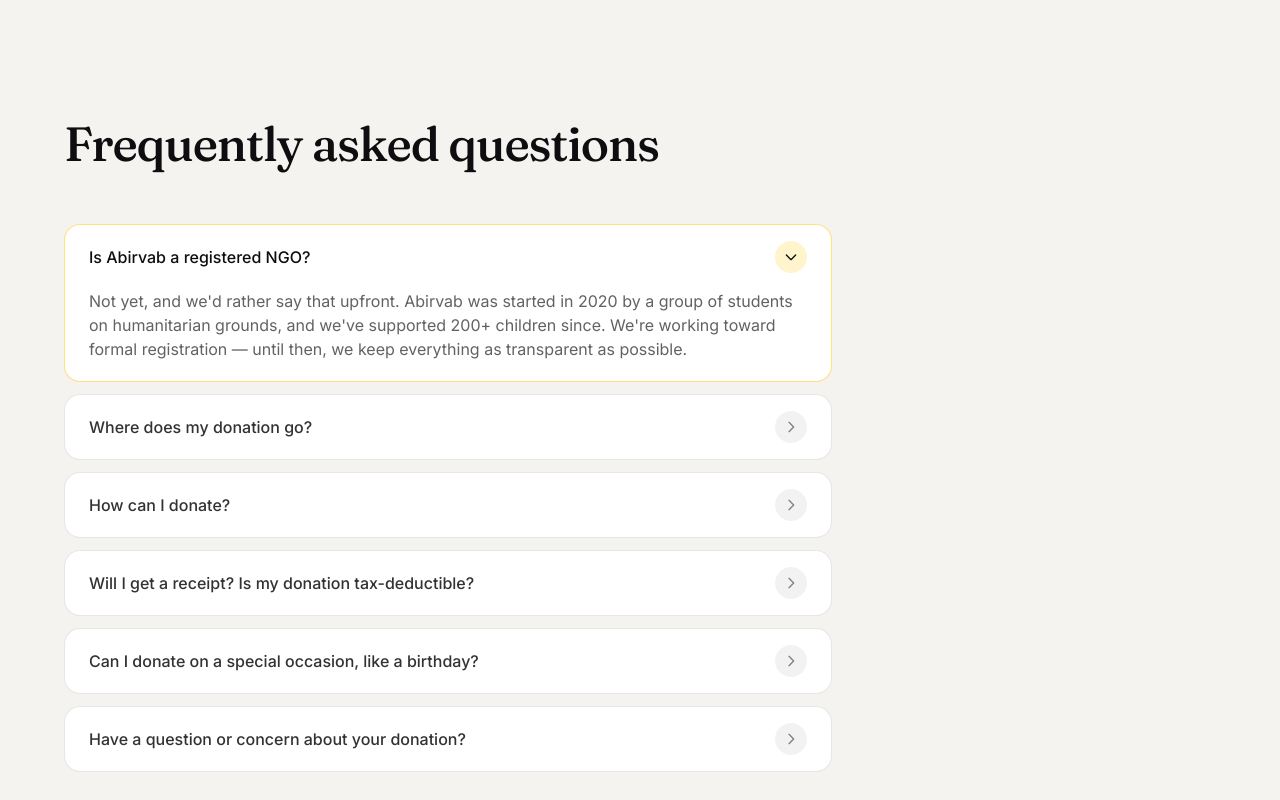
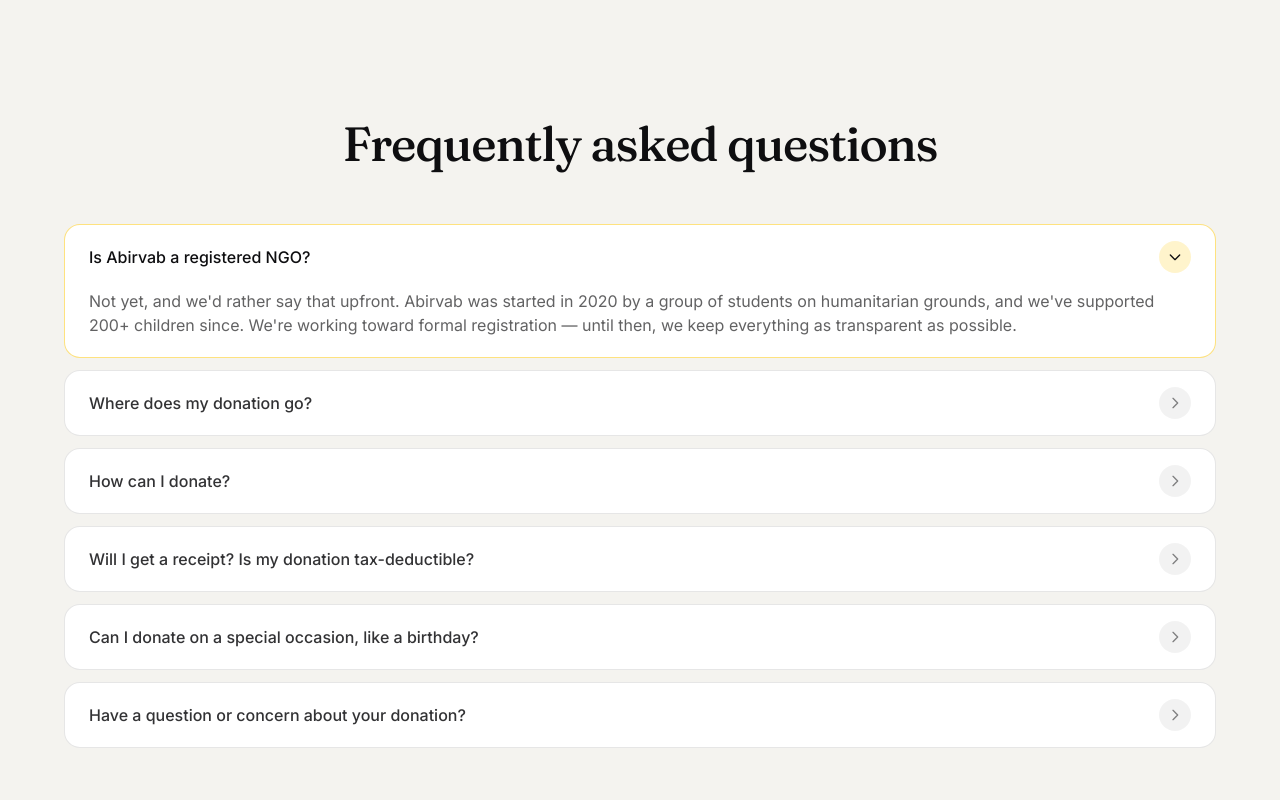
Before and after one commit to PrasunV/Abirvab, a React (Vite) app: page / in a window 1280 px wide. Shown: the part 2020-2820 px from the top of the page. Built offline with nearby package versions, Linux system fonts and the light colour scheme.

Commit message:
FAQ: left-align heading on mobile, center on desktop

```diff
--- a/src/components/FAQ.jsx
+++ b/src/components/FAQ.jsx
@@ -39,12 +39,17 @@
   }, [])
 
   return (
-    <Section ref={scope} className="bg-paper py-24 md:py-32">
-      <h2 className="font-display text-4xl font-medium tracking-tight text-ink md:text-5xl">
+    <Section
+      ref={scope}
+      className="bg-paper py-24 md:py-32"
+      innerClassName="mx-auto max-w-3xl"
+    >
+      {/* Left-aligned on mobile, centered from md up (matches the rest of the site's wide sections). */}
+      <h2 className="font-display text-4xl font-medium tracking-tight text-ink text-left md:text-center md:text-5xl">
         Frequently asked questions
       </h2>
 
-      <div className="mt-10 flex max-w-3xl flex-col gap-3 md:mt-14">
+      <div className="mt-10 flex flex-col gap-3 md:mt-14">
         {faqs.map((item, index) => (
           <FAQItem
             key={item.question}
```
